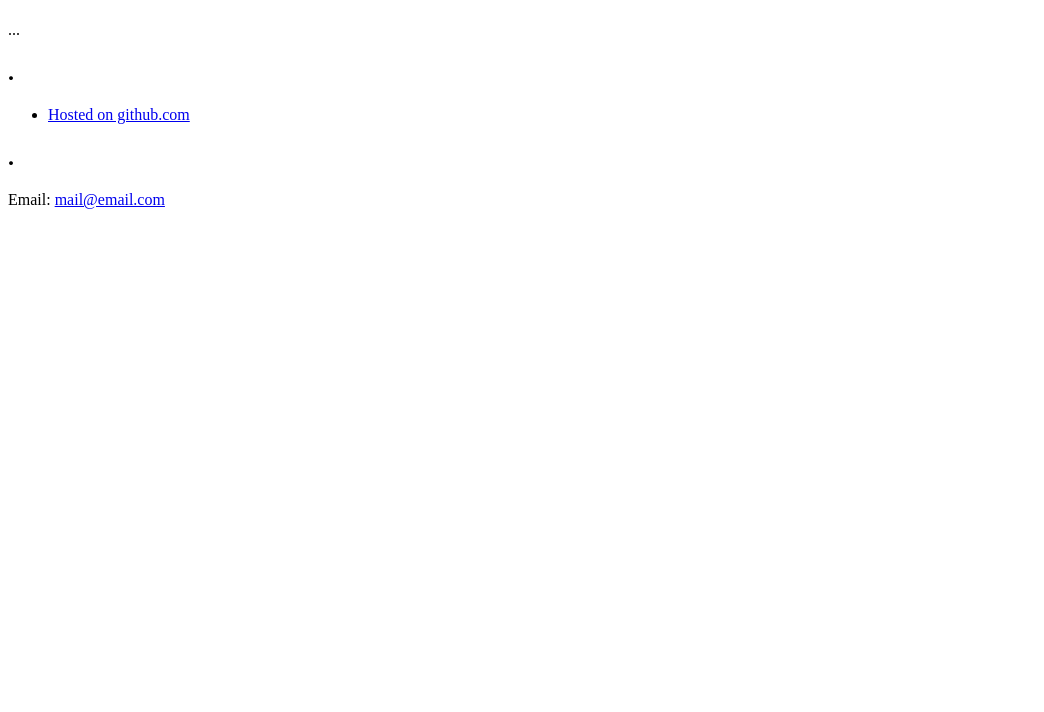
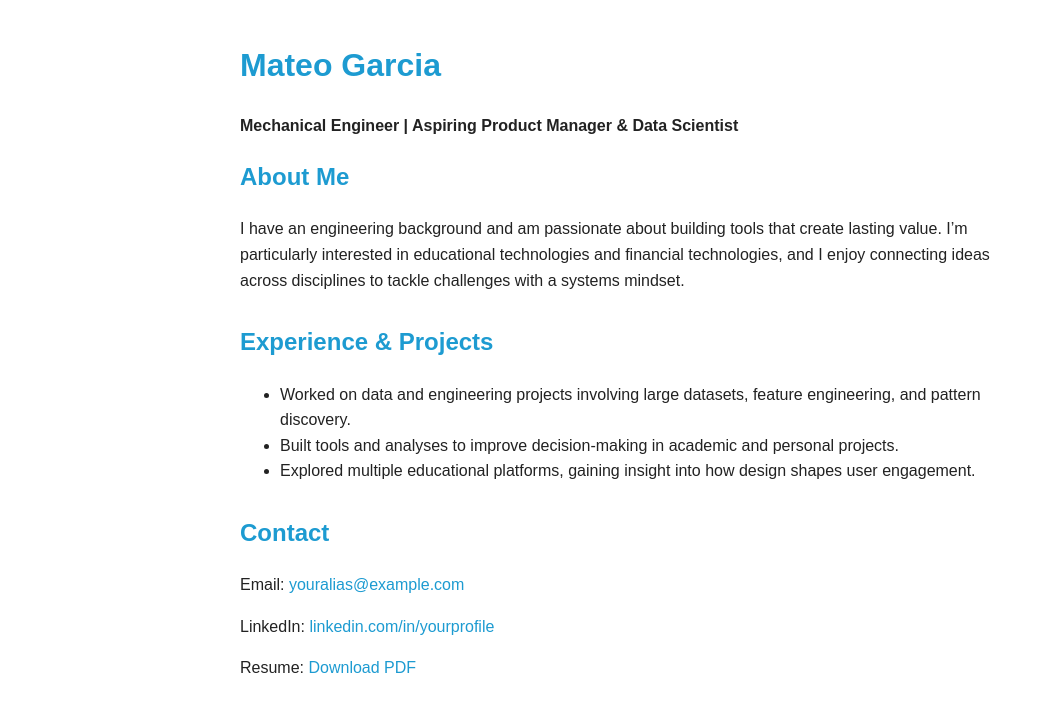
Before and after one commit to matgrd19/mateogarciarosell.github.io, a plain HTML site: page index.html in a window 1280 px wide. Shown: the whole page, without its empty margins (0-1044 px from the left). Drawn offline with Linux system fonts and the light colour scheme.

Commit message:
Update index.html

```diff
--- a/index.html
+++ b/index.html
@@ -1,22 +1,41 @@
 <!DOCTYPE html>
 <html lang="en">
 <head>
-  <meta charset="UTF-8" />
-  <meta name="viewport" content="width=device-width, initial-scale=1.0" />
-  <title>MateoGarciaRosell</title>
+  <meta charset="UTF-8">
+  <title>Mateo Garcia | Product & Data Science</title>
+  <style>
+    body { font-family: Arial, sans-serif; max-width: 800px; margin: 40px auto; line-height: 1.6; color: #222; }
+    h1, h2 { color: #1d9bd1; }
+    a { color: #1d9bd1; text-decoration: none; }
+    a:hover { text-decoration: underline; }
+    .section { margin-bottom: 30px; }
+  </style>
 </head>
 <body>
 
-  <h1></h1>
-  <p>...</p>
+  <h1>Mateo Garcia</h1>
+  <p><strong>Mechanical Engineer | Aspiring Product Manager & Data Scientist</strong></p>
 
-  <h2>.</h2>
-  <ul>
-    <li><a href="https://github.com/"> Hosted on github.com </a></li>
-  </ul>
+  <div class="section">
+    <h2>About Me</h2>
+    <p>I have an engineering background and am passionate about building tools that create lasting value. I’m particularly interested in educational technologies and financial technologies, and I enjoy connecting ideas across disciplines to tackle challenges with a systems mindset.</p>
+  </div>
 
-  <h2>.</h2>
-  <p>Email: <a href="mail@email.com">mail@email.com</a></p>
+  <div class="section">
+    <h2>Experience & Projects</h2>
+    <ul>
+      <li>Worked on data and engineering projects involving large datasets, feature engineering, and pattern discovery.</li>
+      <li>Built tools and analyses to improve decision-making in academic and personal projects.</li>
+      <li>Explored multiple educational platforms, gaining insight into how design shapes user engagement.</li>
+    </ul>
+  </div>
+
+  <div class="section">
+    <h2>Contact</h2>
+    <p>Email: <a href="mailto:youralias@example.com">youralias@example.com</a></p>
+    <p>LinkedIn: <a href="https://www.linkedin.com/in/yourprofile" target="_blank">linkedin.com/in/yourprofile</a></p>
+    <p>Resume: <a href="path-to-your-resume.pdf" target="_blank">Download PDF</a></p>
+  </div>
 
 </body>
 </html>
```
